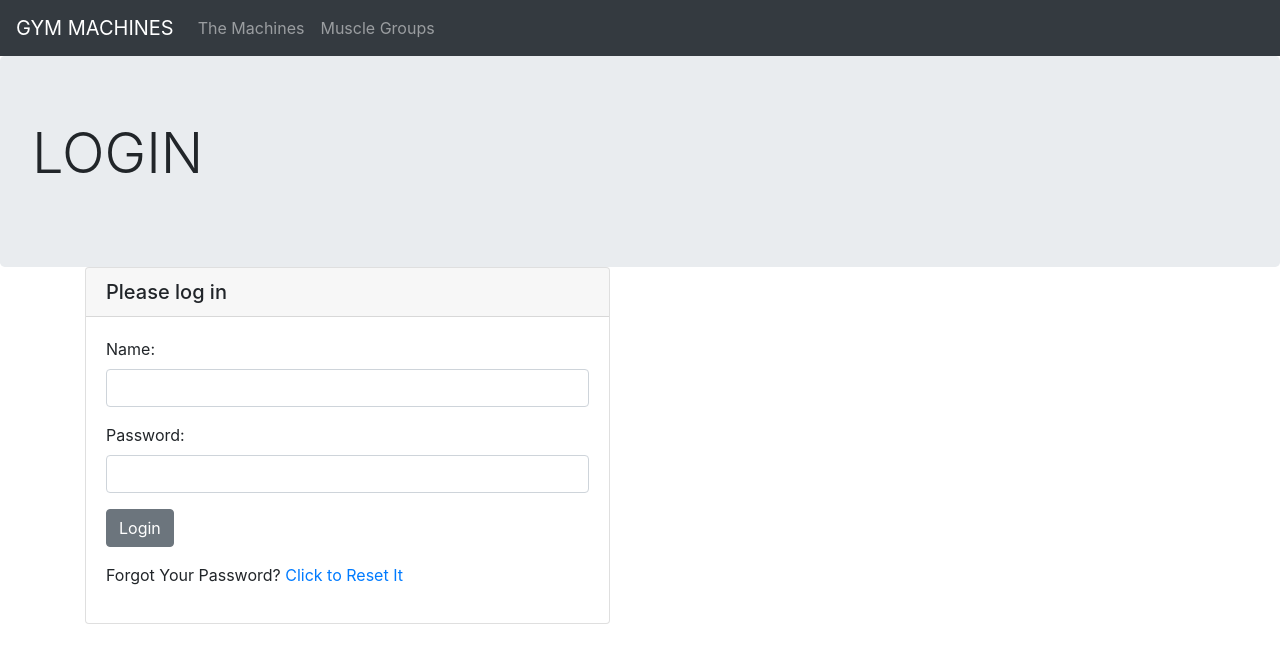
After one commit to hjtb/gym_machines, a Flask app: page /login in a window 1280 px wide. The commit adds this page. Shown: the top 663 px of the page. Run offline with Flask 2, Linux system fonts and the light colour scheme; parts of the project's set-up code (start-up, migrations or seed data) failed here and were passed over; some libraries are stand-ins or nearby versions.

Commit message:
login page

```diff
--- /dev/null
+++ b/flask_v2/website/forms.py
@@ -0,0 +1,11 @@
+from flask import Flask
+from flask_wtf import FlaskForm
+from wtforms import StringField, PasswordField, SubmitField, BooleanField, HiddenField, TextAreaField, TextField, IntegerField
+from wtforms.validators import DataRequired, Email, Length, EqualTo, ValidationError, IPAddress, NumberRange
+
+
+class Login_form(FlaskForm):
+    name = StringField("Name", validators=[DataRequired()])
+    password = PasswordField("Password", validators=[DataRequired()])
+
+    submit = SubmitField("Login")
--- a/flask_v2/website/routes.py
+++ b/flask_v2/website/routes.py
@@ -1,4 +1,11 @@
+
 # Import relevant modules
+from flask_login import (
+    login_user,
+    login_required,
+    logout_user,
+    current_user,
+)
 import secrets
 from sqlalchemy.exc import IntegrityError
 import sqlalchemy
@@ -8,6 +15,7 @@ from flask import Flask, request, render_template, url_for, redirect, flash
 # Import the Flask webapp instance that we created in the __init__.py
 from flask import current_app as app
 from website import db
+from website.forms import (Login_form,)
 
 from website.gym_machines_v2 import gym_machines
 from website.gym_machines_v2 import muscle_dictionary
@@ -154,7 +162,6 @@ def machines():
 
 
 @app.route("/manage_machines", methods=["GET", "POST"])
-@app.route("/edit_machine", methods=["GET", "POST"])
 
 # Now comes the actual function definition for processing this page
 def manage_machines():
@@ -661,7 +668,6 @@ def exercises():
 
 
 @app.route("/manage_exercises", methods=["GET", "POST"])
-@app.route("/edit_exercise", methods=["GET", "POST"])
 
 # Now comes the actual function definition for processing this page
 def manage_exercises():
@@ -1137,7 +1143,6 @@ def muscles():
 
 
 @app.route("/manage_muscles", methods=["GET", "POST"])
-@app.route("/edit_muscle", methods=["GET", "POST"])
 
 # Now comes the actual function definition for processing this page
 def manage_muscles():
@@ -1243,8 +1248,8 @@ def add_muscle():
         )
 
 
-
 @app.route("/edit_muscle", methods=["GET", "POST"])
+@login_required
 # Now comes the actual function definition for processing this page
 def edit_muscle():
 
@@ -1454,6 +1459,61 @@ def delete_muscle():
 
 
 
+
+
+@app.route("/login", methods=["GET", "POST"])
+def login():
+
+    # use the login form defined in forms.py
+    form = Login_form()
+
+    # if the form has been submitted
+    if form.validate_on_submit():
+
+        # we've passed all the basic checks so let's see if the user has this email
+        user = User.query.filter_by(user_name=form.name.data.lower().strip()).first()
+
+        # bingo! this email exists.
+        # But is the password correct
+        if user:
+            if user.check_password(form.password.data):
+
+                # we're in!
+                # so log them in, remember the remember me data
+                login_user(user)
+
+                # see if there was a next page in the args
+                next = request.args.get("next")
+
+                if next:
+                    return redirect(next)
+
+                # and head back to the main page
+                flash("You have logged in succesfully", category="success")
+                return redirect(url_for("homepage"))
+
+        # if you get to here then the details were incorrect
+        flash(
+            "There was a problem logging in. The email and / or password were not recognised",
+            category="warning",
+        )
+        return redirect(url_for("login"))
+
+    # if you get to here then the form has not been submitted
+    return render_template("login.html", form=form)
+
+
+
+@app.route("/logout")
+def logout():
+
+
+    logout_user()
+    flash("You've logged out succesfully", category="success")
+
+    return redirect(url_for("homepage"))
+
+
 # Now we can define a page to handle 404 errors
 # 404 errors occur when we try to visit a page for
 # which there is no route set up
--- a/flask_v2/website/templates/edit_muscle.html
+++ b/flask_v2/website/templates/edit_muscle.html
@@ -5,7 +5,7 @@
 
 
 <div class="jumbotron m-0">
-    <h1 class="display-4">EDIT MUSCLE</h1>
+    <h1 class="display-4">EDIT MUSCLE {{ current_user.user_name }}</h1>
     <p class="lead">
 
     </p>
--- /dev/null
+++ b/flask_v2/website/templates/login.html
@@ -0,0 +1,69 @@
+{% set title = 'Edit Exercise' %}
+{% extends "base_layout.html" %}
+{% block body %}
+{% block content %}
+
+{% macro render_field(field) %}
+<div class="form-group">
+
+    <label for="{{field.name}}" class="">{{ field.label.text}}: </label>
+
+    {{ field(class_="form-control ", **kwargs)|safe}}
+
+    {% for error in field.errors %}
+    <div class="alert alert-warning" role="alert">
+        <span>{{ error }}</span>
+    </div>
+    {% endfor %}
+
+</div>
+{% endmacro %}
+
+{% macro render_submit(field,class="") %}
+<div class="form-group">
+
+    <button class="btn {{class}}" type="submit">{{field.label.text}}</button>
+
+</div>
+{% endmacro %}
+
+<div class="jumbotron m-0">
+    <h1 class="display-4">LOGIN</h1>
+    <p class="lead">
+
+    </p>
+</div>
+
+<div class="container">
+
+    <div class="card-deck w-50">
+        <div class="card ">
+            <h5 class="card-header">Please log in</h5>
+            <div class="card-body">
+
+                <form class="form-signin" method="POST" action="">
+
+                    <!-- Stop cross form security problems-->
+                    {{ form.csrf_token() }}
+
+                    <div class="">
+
+                        {{render_field(form.name)}}
+                        {{render_field(form.password)}}
+
+                    </div>
+                    <!-- And a submit button-->
+
+                    {{render_submit(form.submit, "btn-secondary")}}
+
+                </form>
+                <p>
+                    Forgot Your Password?
+                    <a href="">Click to Reset It</a>
+                </p>
+            </div>
+        </div>
+    </div>
+</div>
+{% endblock content %}
+{% endblock body %}
```
Also changed, not shown: flask_v2/migrations/versions/daaeb1536a9f_login_and_password.py (added, +28 -0 lines), flask_v2/tests.py (+6 -5 lines), flask_v2/website/__init__.py (+16 -0 lines), flask_v2/website/generate_passwords.py (added, +7 -0 lines), flask_v2/website/models.py (+16 -1 lines), 1 other file.
